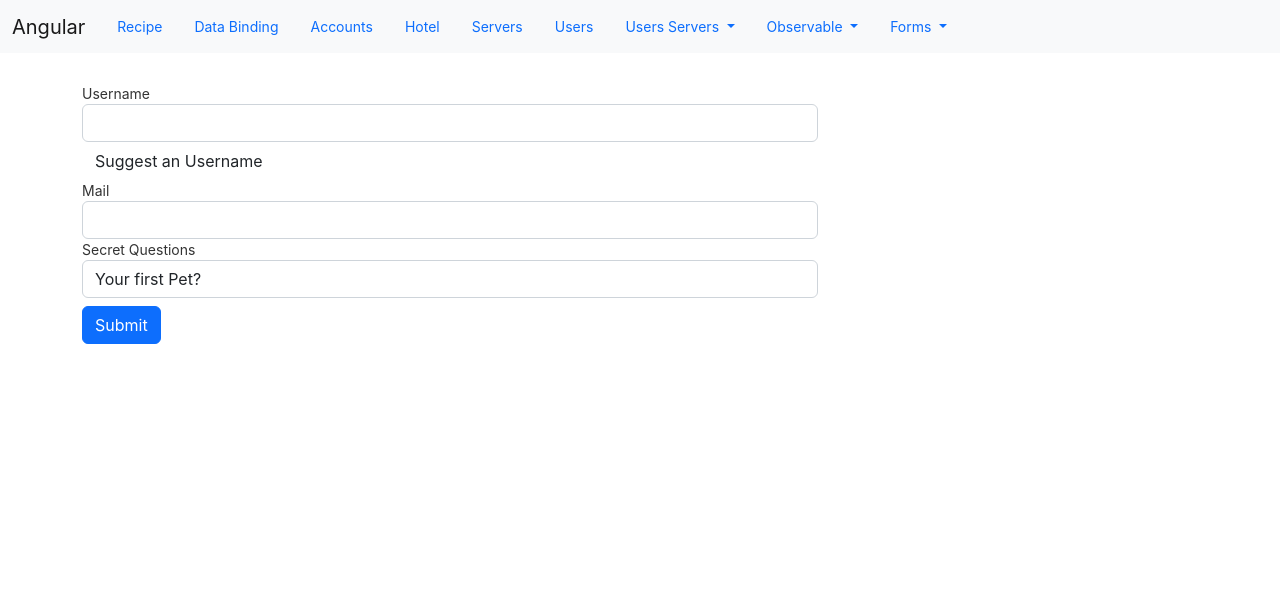
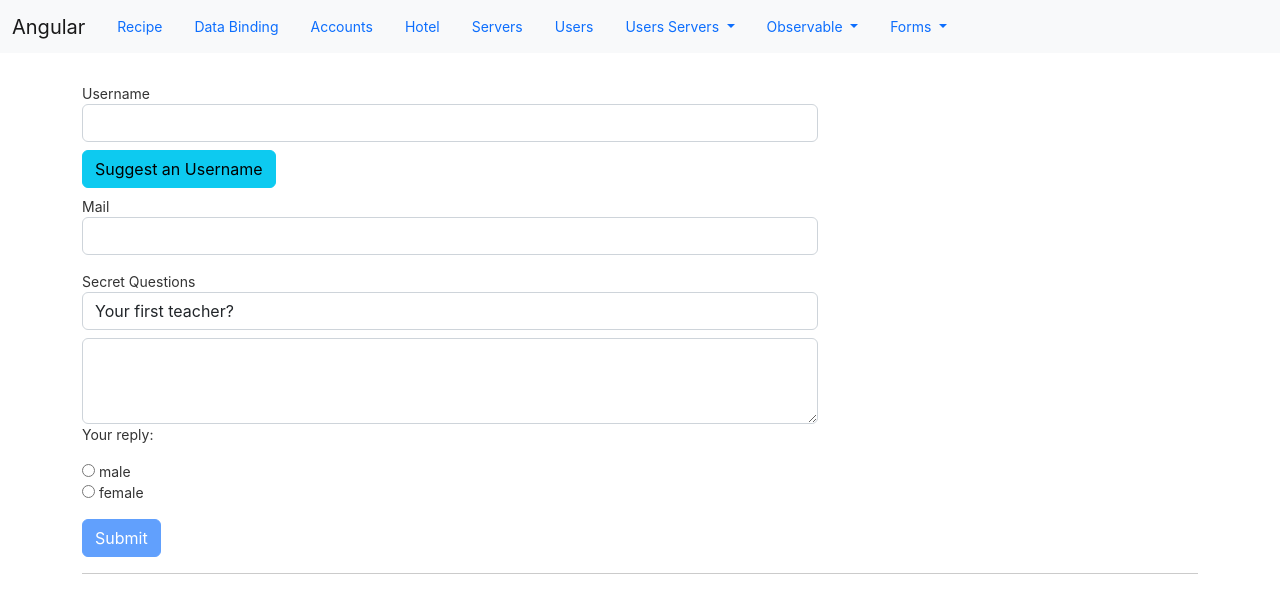
Before and after one commit to TraianAlex/ang1, an Angular app: page /forms in a window 1280 px wide. Shown: the top 596 px of the page. Built offline with nearby package versions, Linux system fonts and the light colour scheme.

Commit message:
basic form

```diff
--- a/src/app/forms/forms.component.html
+++ b/src/app/forms/forms.component.html
@@ -1,27 +1,75 @@
 <div class="container">
   <div class="row">
     <div class="col-xs-12 col-sm-10 col-md-8 col-sm-offset-1 col-md-offset-2">
-      <form>
-        <div id="user-data">
+      <form (ngSubmit)="onSubmit()" #f="ngForm">
+        <div id="user-data" ngModelGroup="userData" #userData="ngModelGroup">
           <div class="form-group">
             <label for="username">Username</label>
-            <input type="text" id="username" class="form-control" />
+            <input
+              type="text"
+              id="username"
+              class="form-control"
+              ngModel
+              name="username"
+              required
+            />
           </div>
-          <button class="btn btn-default" type="button">Suggest an Username</button>
-          <div class="form-group">
+          <button class="btn btn-info mt-2" type="button" (click)="suggestUserName()">
+            Suggest an Username
+          </button>
+          <div class="form-group mt-2">
             <label for="email">Mail</label>
-            <input type="email" id="email" class="form-control" />
+            <input
+              type="email"
+              id="email"
+              class="form-control"
+              ngModel
+              name="email"
+              required
+              email
+              #email="ngModel"
+            />
+            <span class="help-block" *ngIf="!email.valid && email.touched"
+              >Please enter a valid email!</span
+            >
           </div>
         </div>
-        <div class="form-group">
+        <p *ngIf="!userData.valid && userData.touched">User Data is invalid!</p>
+        <div class="form-group mt-3">
           <label for="secret">Secret Questions</label>
-          <select id="secret" class="form-control">
+          <select id="secret" class="form-control" [ngModel]="defaultQuestion" name="secret">
             <option value="pet">Your first Pet?</option>
             <option value="teacher">Your first teacher?</option>
           </select>
         </div>
-        <button class="btn btn-primary mt-2" type="submit">Submit</button>
+        <div class="form-group mt-2">
+          <textarea
+            name="questionAnswer"
+            rows="3"
+            class="form-control"
+            [(ngModel)]="answer"
+          ></textarea>
+        </div>
+        <p>Your reply: {{ answer }}</p>
+        <div class="radio" *ngFor="let gender of genders">
+          <label>
+            <input type="radio" name="gender" ngModel [value]="gender" required />
+            {{ gender }}
+          </label>
+        </div>
+        <button class="btn btn-primary mt-3" type="submit" [disabled]="!f.valid">Submit</button>
       </form>
     </div>
   </div>
+  <hr />
+  <div class="row" *ngIf="submitted">
+    <div class="col-xs-12">
+      <h4>Your Data</h4>
+      <p>Username: {{ user.username }}</p>
+      <p>Mail: {{ user.email }}</p>
+      <p>Secret Question: Your first {{ user.secretQuestion }}</p>
+      <p>Answer: {{ user.answer }}</p>
+      <p>Gender: {{ user.gender }}</p>
+    </div>
+  </div>
 </div>
--- a/src/app/forms/forms.component.scss
+++ b/src/app/forms/forms.component.scss
@@ -1,3 +1,7 @@
 .container {
   margin-top: 30px;
 }
+
+input.ng-invalid.ng-touched {
+  border: 1px solid red;
+}
--- a/src/app/forms/forms.component.ts
+++ b/src/app/forms/forms.component.ts
@@ -1,4 +1,5 @@
-import { Component, OnInit } from '@angular/core';
+import { Component, OnInit, ViewChild } from '@angular/core';
+import { NgForm } from '@angular/forms';
 
 @Component({
   selector: 'app-forms',
@@ -6,11 +7,53 @@
   styleUrls: ['./forms.component.scss'],
 })
 export class FormsComponent implements OnInit {
+  @ViewChild('f', { static: false }) signupForm!: NgForm;
+  defaultQuestion = 'teacher';
+  answer = '';
+  genders = ['male', 'female'];
+  user = {
+    username: '',
+    email: '',
+    secretQuestion: '',
+    answer: '',
+    gender: '',
+  };
+  submitted = false;
+
   constructor() {}
 
   ngOnInit(): void {}
 
   suggestUserName() {
     const suggestedName = 'Superuser';
+    // this.signupForm.setValue({
+    //   userData: {
+    //     username: suggestedName,
+    //     email: ''
+    //   },
+    //   secret: 'pet',
+    //   questionAnswer: '',
+    //   gender: 'male'
+    // });
+    this.signupForm.form.patchValue({
+      userData: {
+        username: suggestedName,
+      },
+    });
+  }
+
+  // onSubmit(form: NgForm) {
+  //   console.log(form);
+  // }
+
+  onSubmit() {
+    this.submitted = true;
+    this.user.username = this.signupForm.value.userData.username;
+    this.user.email = this.signupForm.value.userData.email;
+    this.user.secretQuestion = this.signupForm.value.secret;
+    this.user.answer = this.signupForm.value.questionAnswer;
+    this.user.gender = this.signupForm.value.gender;
+
+    this.signupForm.reset();
   }
 }
```
